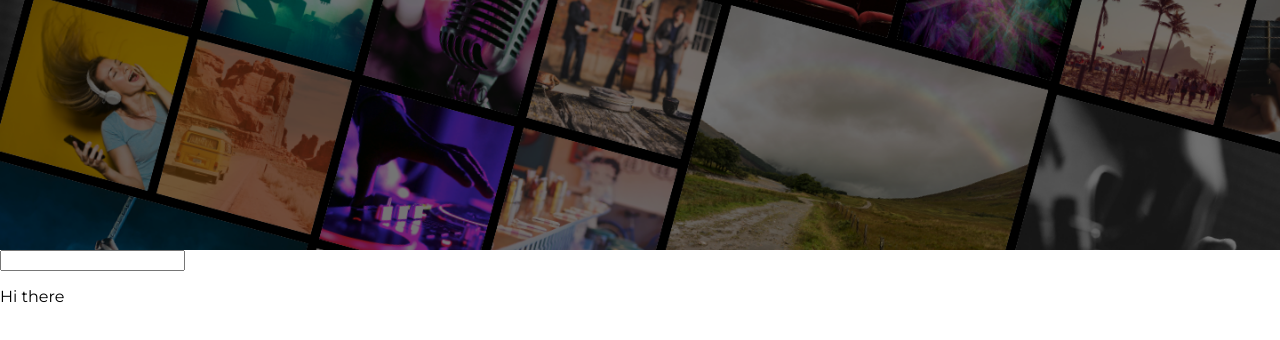
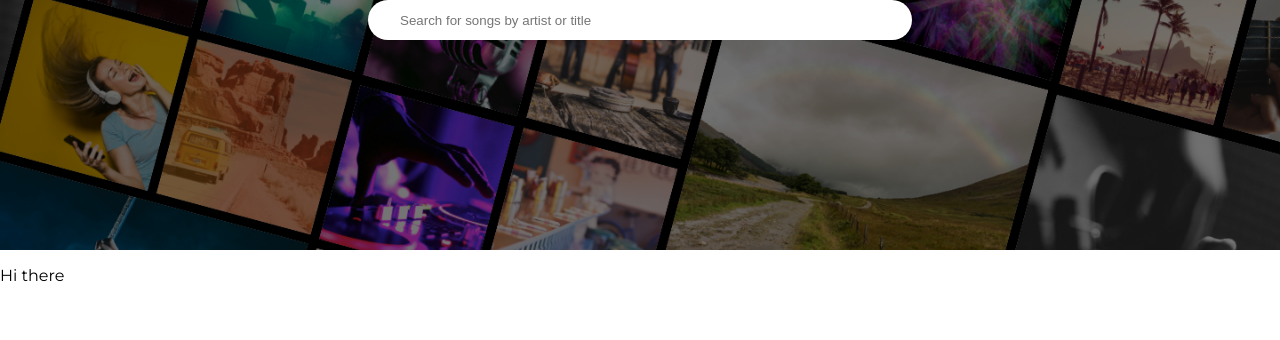
Before and after one commit to parikkap/song-explorer, a React (Create React App) app: page / in a window 1280 px wide. Shown: the top 340 px of the page. Built offline with nearby package versions, Linux system fonts and the light colour scheme.

Commit message:
Add search component

```diff
--- a/src/header/Header.js
+++ b/src/header/Header.js
@@ -1,6 +1,6 @@
 import React, { useState, useEffect } from "react";
-import './Header.scss';
-import Search from './Search.js';
+import "./Header.scss";
+import Search from "./Search.js";
 import heroMobile from "../assets/yousician-hero-mobile.png";
 import heroMobile2x from "../assets/yousician-hero-mobile@2x.png";
 import heroMobile3x from "../assets/yousician-hero-mobile@3x.png";
@@ -10,14 +10,17 @@ import heroDesktop3x from "../assets/yousician-hero@3x.png";
 
 function Header() {
   const heroImageUrl = useWindowWidth();
-  const [searchValue, setSearchTerm] = useState('');
-
+  const [searchValue, setSearchTerm] = useState("");
 
   return (
     <header>
-      <div className="hero-image" style={{ backgroundImage: `url(${heroImageUrl})` }}>
+      <div
+        className="hero-image"
+        style={{ backgroundImage: `url(${heroImageUrl})` }}
+      >
+        <Search onSearch={(searchTerm) => setSearchTerm(searchTerm)} />
       </div>
-        <Search search={searchValue}/>
+      <span>{searchValue}</span>
     </header>
   );
 }
--- a/src/header/Header.scss
+++ b/src/header/Header.scss
@@ -1,4 +1,5 @@
 .hero-image {
+  width: 100vw;
   height: 250px;
   background-size: cover;
   background-repeat: no-repeat;
--- a/src/header/Search.js
+++ b/src/header/Search.js
@@ -1,16 +1,19 @@
 import React from "react";
+import "./Search.scss";
 import search from "../assets/icons/search.svg";
 import filter from "../assets/icons/filter.svg";
 
-
-const Search = (props) => {
+const Search = ({ onSearch }) => {
   return (
-    <div>
-        <span>{props.search}</span>
-      {/* <img src={favBorder} alt="g"/> */}
-      <input type="text" name="search"/>
+    <div className="input-wrapper">
+        <input
+          placeholder="Search for songs by artist or title"
+          type="text"
+          name="search"
+          onChange={(e) => onSearch(e.target.value)}
+        />
     </div>
   );
-}
+};
 
 export default Search;
--- /dev/null
+++ b/src/header/Search.scss
@@ -0,0 +1,27 @@
+@import "../styles/colors";
+
+.input-wrapper {
+  display: flex;
+  justify-content: center;
+}
+
+input {
+  -webkit-border-radius: 2rem;
+  -moz-border-radius: 2rem;
+  border-radius: 2rem;
+  border: none;
+  width: 100%;
+  max-width: 30rem;
+  margin: 0 2rem;
+  height: 2.5rem;
+}
+
+input[type="text" i] {
+  padding: 0 2rem;
+}
+
+input[type="text"]:focus {
+  //  outline: none;
+  //  border: 1px solid #a0d18c;
+  //  color: #2d9fd9;
+}
```
